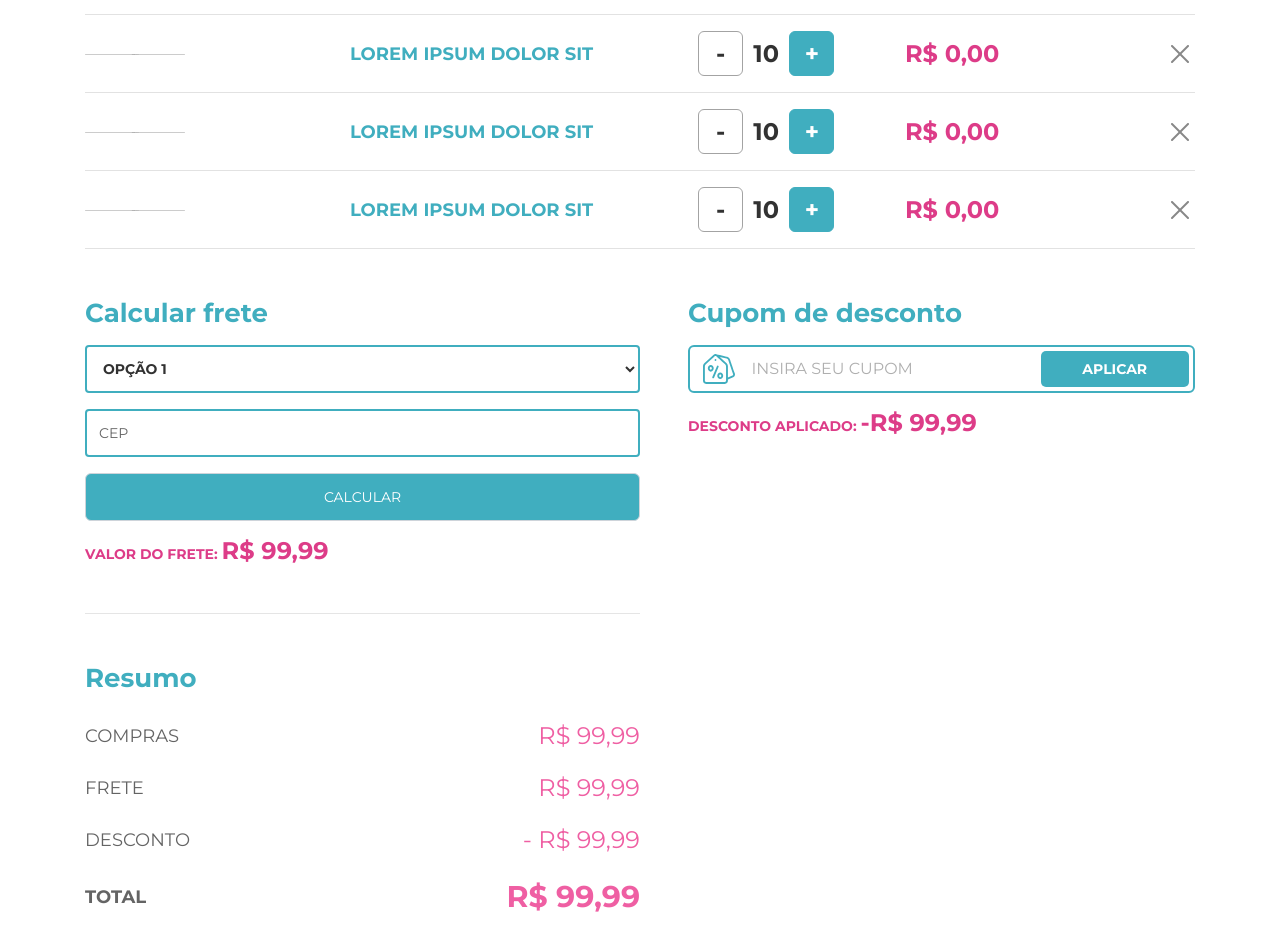
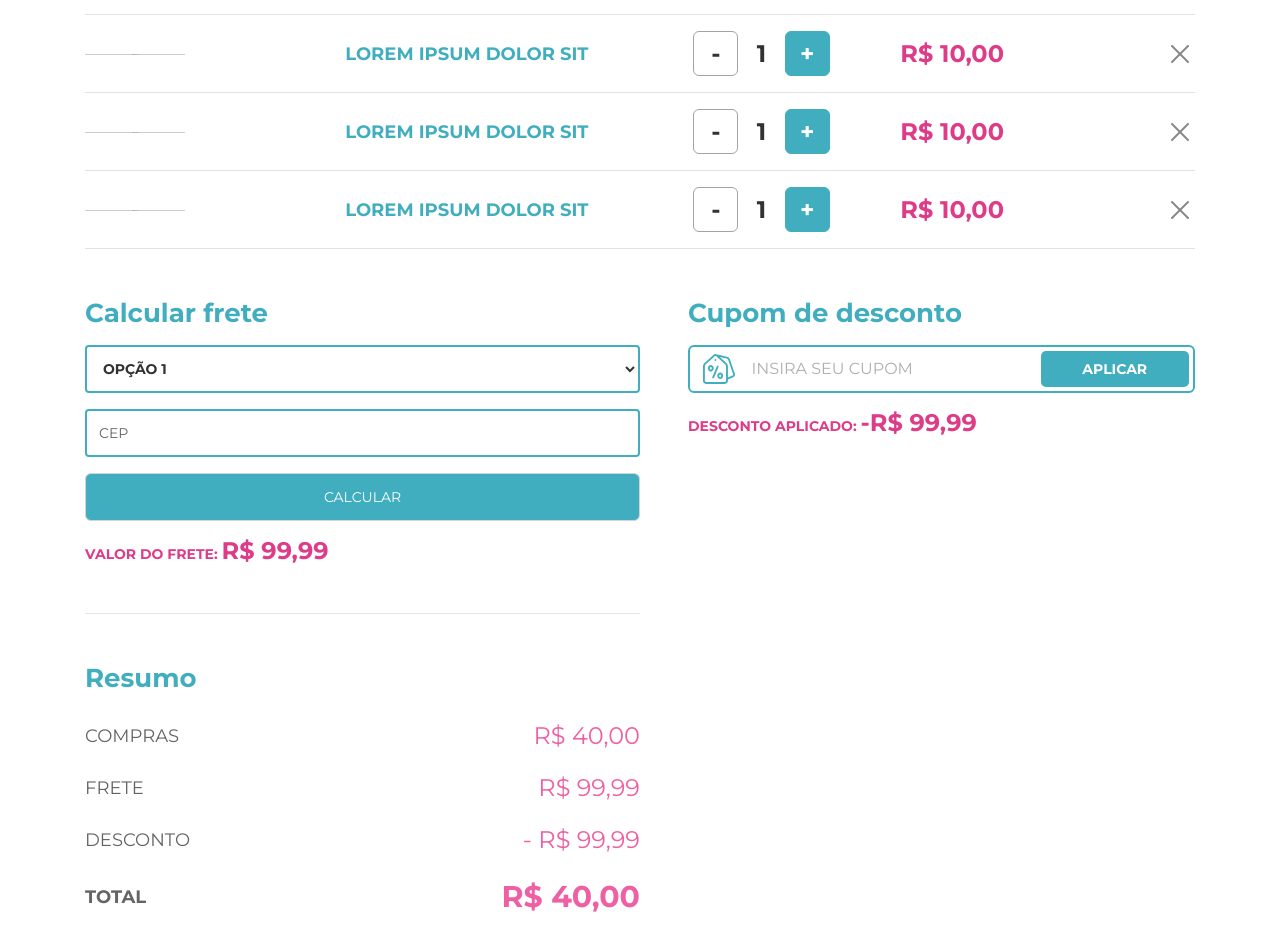
Before and after one commit to Bryann-Henrique/Poa-Kids, a React (Create React App) app: page /carrinho in a window 1280 px wide. Shown: the part 288-1230 px from the top of the page. Built offline with nearby package versions, Linux system fonts and the light colour scheme.

Commit message:
Ajustes na regra de negócio do Carrinho

```diff
--- a/src/pages/Carrinho/index.tsx
+++ b/src/pages/Carrinho/index.tsx
@@ -12,134 +12,90 @@ interface IProduto {
 }
 
 const Carrinho: React.FC = () => {
-    const [produtos, setProdutos] = useState<IProduto[]>([]);
-
-    // const [estoque, setEstoque] = useState(10);
-    // const [quantidade, setQuantidade] = useState(0);
-    const [total, setTotal] = useState(0);
+    const [produtos, setProdutos] = useState<IProduto[] | any>([]);
+    const [totalCompras, setTotalCompras] = useState(0);
 
     useEffect(() => {
         const pre_popular_produtor = async () => {
-            // setLoading(true);
             await setTimeout(() => {
-                    setProdutos([
-                        {idProduto: 1, quantidade: 10, valorUnitario: 2.50},
-                        {idProduto: 2, quantidade: 10, valorUnitario: 2.50},
-                        {idProduto: 3, quantidade: 10, valorUnitario: 2.50},
-                        {idProduto: 4, quantidade: 10, valorUnitario: 2.50},
-                    ]);
-                    // setLoading(false);
-                }, 3000);
+                setProdutos([
+                    {idProduto: 1, quantidade: 1, valorUnitario: 10},
+                    {idProduto: 2, quantidade: 1, valorUnitario: 10},
+                    {idProduto: 3, quantidade: 1, valorUnitario: 10},
+                    {idProduto: 4, quantidade: 1, valorUnitario: 10},
+                ]);
+            }, 1000);
         };
 
         pre_popular_produtor();
     }, []);
 
+    useEffect(() => {
+        const total = produtos.reduce( (acumulador, produto) => (
+            acumulador + produto.quantidade * produto.valorUnitario
+        ), 0);
+        setTotalCompras(total);
+    }, [produtos]);
+
     const Somar = useCallback((idProduto: number) => {
-        // validação estoque.
-
-        const produtos_atualizados = produtos.map((produto: IProduto) => {
-            if (produto.idProduto == idProduto){
+        const qtdEstoque = 10;
+        const produtos_atualizados = produtos.map( (produto: IProduto) => {
+            if (produto.idProduto === idProduto && produto.quantidade < qtdEstoque) {
                 return {...produto, quantidade: produto.quantidade + 1}
             }
-
             return {...produto}
         });
 
-        // setTotal(0);
         setProdutos(produtos_atualizados);
-
-        // if (estoque > 0) {
-        //     const nova_quantidade = quantidade + 1;
-        //     setEstoque(estoque - 1);
-        //     setQuantidade(nova_quantidade);
-        //     setTotal(nova_quantidade * 10);
-        // }
-    }, [/*quantidade, estoque,*/ produtos]);
+    }, [produtos]);
 
     const Subtrair = useCallback((idProduto: number) => {
-        // validação estoque.
-
+        const qtdEstoque = 10;
         const produtos_atualizados = produtos.map((produto: IProduto) => {
-            if (produto.idProduto == idProduto){
+            if (produto.idProduto === idProduto && produto.quantidade < qtdEstoque && produto.quantidade > 0){
                 return {...produto, quantidade: produto.quantidade - 1}
             }
-
             return {...produto}
         });
 
-        // setTotal(0);
         setProdutos(produtos_atualizados);
+    }, [produtos]);
 
-        // if (quantidade > 0) {
-        //     const nova_quantidade = quantidade - 1;
-        //     setEstoque(estoque + 1);
-        //     setQuantidade(nova_quantidade);
-        //     setTotal(nova_quantidade * 10);
-        // }
-    }, [/*quantidade, estoque*/, produtos]);
+    const Deleta = (idProduto: number) => {
+        const produtos_atualizados = produtos.filter((produto: IProduto) => produto.idProduto !== idProduto);
+
+        setProdutos(produtos_atualizados);
+    }
 
     return (
 
         <form method="post" action="" className="container">
-
             <div className="my-5">
                 <h1 className="titulo_simples">Carrinho</h1>
             </div>
 
             {/* PRODUTOS  */}
             <div>
-
                 {produtos.map((produto:IProduto) => (
                     <div className="card_produto position-relative d-block d-lg-flex align-items-center text-center text-lg-left py-5 py-lg-3 mb-4 mb-lg-0" key={produto.idProduto}>
-                    <div className="mb-3 mb-lg-0 flex-grow-1">
-                        <img className="img-fluid rounded" src="https://dummyimage.com/400x4:3.png/09f/fff" alt="Imagem" />
-                    </div>
-
-                    <div className="mb-3 mb-lg-0 flex-grow-1">
-                        <h2 className="m-0">Lorem ipsum dolor sit</h2>
-                    </div>
-
-                    <div className="mb-3 mb-lg-0 flex-grow-1">
-                        <Contador onSomar={() => Somar(produto.idProduto)} onSubtrair={() => Subtrair(produto.idProduto)} quantidade={produto.quantidade} className="control_number mx-auto" />
-                    </div>
-
-                    <div className="card_produto_total flex-grow-1">
-                        {total.toLocaleString('pt-BR', { style: 'currency', currency: 'BRL', minimumFractionDigits: 2 } )}
-                    </div>
-
-                    <div className="card_produto_delete">
-                        <button className="bt_produto_delete">
-                            <svg width="18" height="18" viewBox="0 0 18 18" fill="none">
-                                <path d="M17 1L1 17" stroke="#888888" strokeWidth="2" strokeLinecap="round" strokeLinejoin="round" />
-                                <path d="M1 1L17 17" stroke="#888888" strokeWidth="2" strokeLinecap="round" strokeLinejoin="round" />
-                            </svg>
-                        </button>
-                    </div>
-                </div>
-                ))}
-
-
-                {/* {[carrinho].map((produto: ICarrinho) => (
-                    <div className="card_produto position-relative d-block d-lg-flex align-items-center text-center text-lg-left py-5 py-lg-3 mb-4 mb-lg-0" key={index}>
+                        { console.log(produto) }
                         <div className="mb-3 mb-lg-0 flex-grow-1">
                             <img className="img-fluid rounded" src="https://dummyimage.com/400x4:3.png/09f/fff" alt="Imagem" />
                         </div>
-
                         <div className="mb-3 mb-lg-0 flex-grow-1">
                             <h2 className="m-0">Lorem ipsum dolor sit</h2>
                         </div>
 
                         <div className="mb-3 mb-lg-0 flex-grow-1">
-                            <Contador onSomar={(produto.idProduto))} onSubtrair={Subtrair} quantidade={quantidade} className="control_number mx-auto" />
+                            <Contador onSomar={() => Somar(produto.idProduto)} onSubtrair={() => Subtrair(produto.idProduto)} quantidade={produto.quantidade} className="control_number mx-auto" />
                         </div>
 
                         <div className="card_produto_total flex-grow-1">
-                            {total.toLocaleString('pt-BR', { style: 'currency', currency: 'BRL', minimumFractionDigits: 2 } )}
+                            {(produto.quantidade * produto.valorUnitario).toLocaleString('pt-BR', { style: 'currency', currency: 'BRL', minimumFractionDigits: 2 })}
                         </div>
 
                         <div className="card_produto_delete">
-                            <button className="bt_produto_delete">
+                            <button className="bt_produto_delete" type="button" onClick={() => Deleta(produto.idProduto)}>
                                 <svg width="18" height="18" viewBox="0 0 18 18" fill="none">
                                     <path d="M17 1L1 17" stroke="#888888" strokeWidth="2" strokeLinecap="round" strokeLinejoin="round" />
                                     <path d="M1 1L17 17" stroke="#888888" strokeWidth="2" strokeLinecap="round" strokeLinejoin="round" />
@@ -147,8 +103,7 @@ const Carrinho: React.FC = () => {
                             </button>
                         </div>
                     </div>
-                ))} */}
-
+                ))}
             </div>
 
             <div className="d-lg-flex">
@@ -209,7 +164,9 @@ const Carrinho: React.FC = () => {
                         <tbody>
                             <tr>
                                 <td>COMPRAS</td>
-                                <td id="resumo_vlr_compras" className="text-right">R$ 99,99</td>
+                                <td id="resumo_vlr_compras" className="text-right">
+                                    {totalCompras.toLocaleString('pt-BR', { style: 'currency', currency: 'BRL', minimumFractionDigits: 2 })}
+                                </td>
                             </tr>
                             <tr>
                                 <td>FRETE</td>
@@ -221,7 +178,9 @@ const Carrinho: React.FC = () => {
                             </tr>
                             <tr>
                                 <td className="font-weight-bold" style={{lineHeight: '38px'}}>TOTAL</td>
-                                <td id="resumo_vlr_total" className="font-weight-bold text-right">R$ 99,99</td>
+                                <td id="resumo_vlr_total" className="font-weight-bold text-right">
+                                    {totalCompras.toLocaleString('pt-BR', { style: 'currency', currency: 'BRL', minimumFractionDigits: 2 })}
+                                </td>
                             </tr>
                         </tbody>
                     </table>
```
Also changed, not shown: 1 other file (tests, documents, lock files or other folders).
